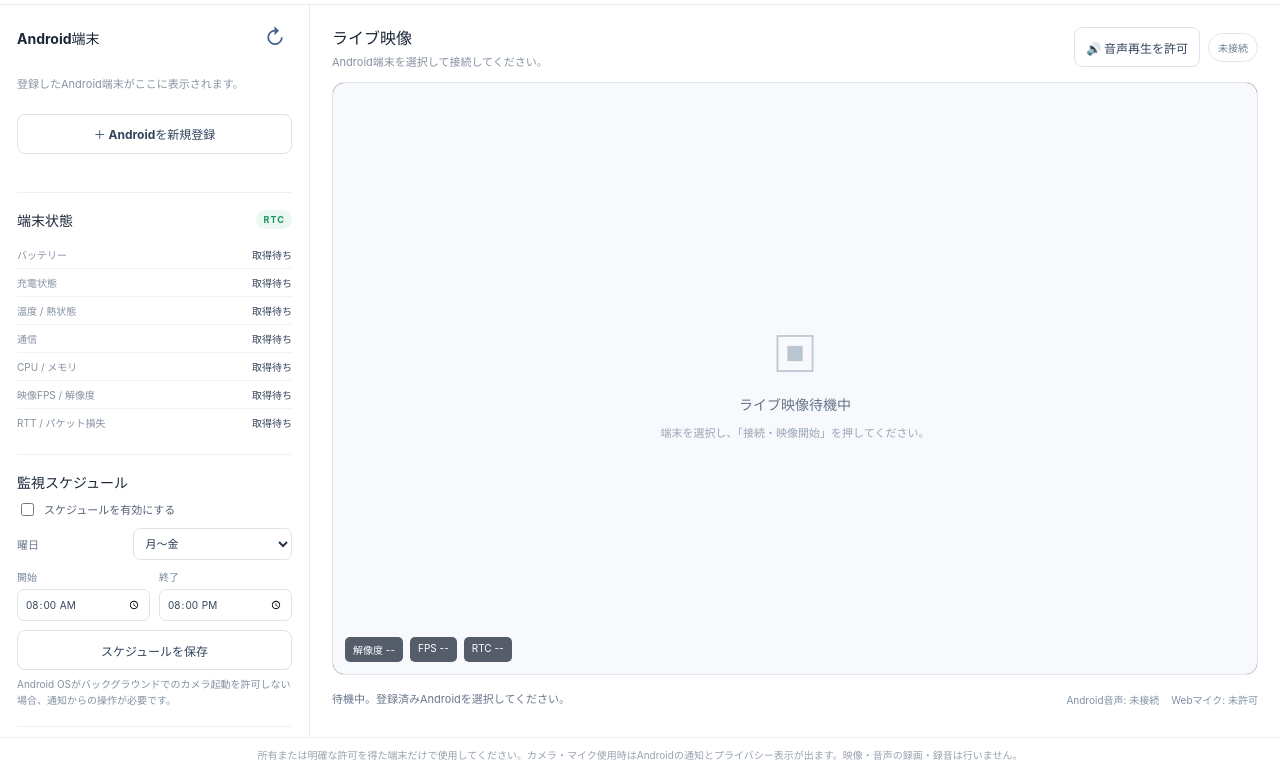
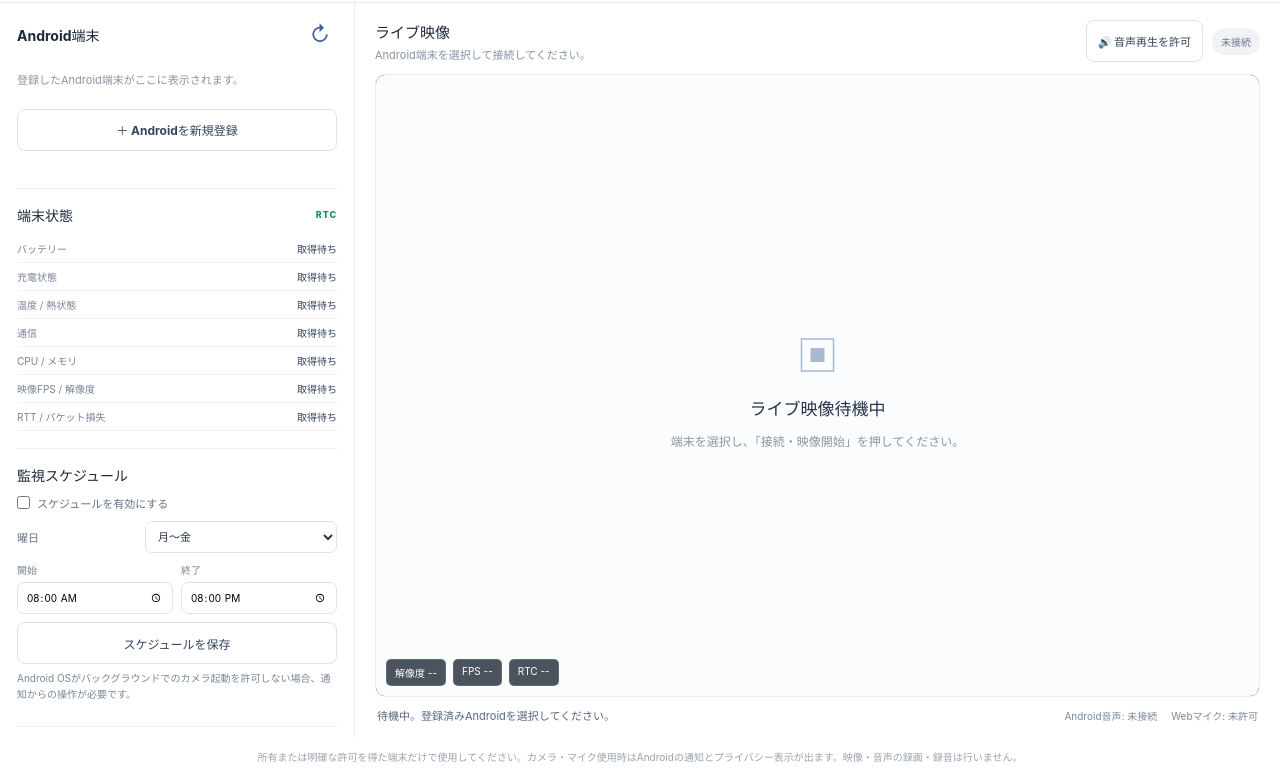
Before and after one commit to a09848281-prog/web-rtc-, a plain HTML site: page web/index.html in a window 1280 px wide. Shown: the part 63-843 px from the top of the page. Drawn offline with Linux system fonts and the light colour scheme.

Commit message:
Build simple white large-screen IP-camera layout

```diff
--- a/web/style.css
+++ b/web/style.css
@@ -1,39 +1,43 @@
-:root{font-family:-apple-system,BlinkMacSystemFont,"Segoe UI","Noto Sans JP",sans-serif;color:#172033;background:#fff;font-synthesis:none;text-rendering:optimizeLegibility}
+:root{font-family:-apple-system,BlinkMacSystemFont,"Segoe UI","Noto Sans JP",sans-serif;color:#182231;background:#fff;font-synthesis:none;text-rendering:optimizeLegibility}
 *{box-sizing:border-box}
-body{margin:0;min-height:100vh;background:#fff}
+html,body{margin:0;min-height:100%;background:#fff}
+body{min-height:100vh}
 button,input,select{font:inherit}
-button{cursor:pointer;min-height:40px}
-button:disabled{opacity:.45;cursor:not-allowed}
-.topbar{height:68px;padding:0 22px;border-bottom:1px solid #e6eaf0;display:flex;align-items:center;justify-content:space-between;background:#fff}
-.brand{display:flex;align-items:center;gap:12px}.brand-mark{font-size:22px;color:#2563eb}.brand h1{font-size:18px;line-height:1.15;margin:0;font-weight:750;letter-spacing:.01em}.brand p{font-size:11px;color:#8490a2;margin:4px 0 0}
-.top-status{display:flex;align-items:center;gap:10px;font-size:12px;color:#526074}.top-status strong{font-weight:650}.status-dot{width:9px;height:9px;border-radius:50%;background:#aab3c0}.status-dot.online{background:#16a36a}.status-dot.error{background:#dc5353}#connectionState{border-left:1px solid #e2e7ee;padding-left:10px;color:#758196}
-.layout{display:grid;grid-template-columns:320px minmax(0,1fr);min-height:calc(100vh - 111px)}
-.sidebar{border-right:1px solid #e6eaf0;background:#fff;padding:16px 17px 28px;overflow:auto;max-height:calc(100vh - 68px)}
-.side-section{padding:0 0 18px;margin-bottom:17px;border-bottom:1px solid #edf0f4}.side-section:last-child{border-bottom:0}
-h2{font-size:14px;font-weight:720;margin:0;color:#1c2738}h3{font-size:13px;margin:0 0 8px;color:#344155}
-.section-heading{display:flex;align-items:center;justify-content:space-between;margin:0 0 11px}.icon-button,.text-button{border:0;background:transparent;color:#42628f;padding:4px 7px;font-size:13px;min-height:28px}.icon-button{font-size:21px}
+button{cursor:pointer;min-height:42px}
+button:disabled{opacity:.42;cursor:not-allowed}
+.topbar{height:66px;padding:0 22px;border-bottom:1px solid #e8ebef;display:flex;align-items:center;justify-content:space-between;background:#fff}
+.brand{display:flex;align-items:center;gap:12px}.brand-mark{font-size:23px;color:#2869d7}.brand h1{font-size:18px;line-height:1.15;margin:0;font-weight:760;letter-spacing:.01em}.brand p{font-size:11px;color:#8490a2;margin:4px 0 0}
+.top-status{display:flex;align-items:center;gap:10px;font-size:12px;color:#526074}.top-status strong{font-weight:650}.status-dot{width:9px;height:9px;border-radius:50%;background:#abb4c1}.status-dot.online{background:#149765}.status-dot.error{background:#d74f4f}#connectionState{border-left:1px solid #e2e7ee;padding-left:10px;color:#758196}
+.layout{display:grid;grid-template-columns:340px minmax(0,1fr);min-height:calc(100vh - 103px)}
+.sidebar{border-right:1px solid #e8ebef;background:#fff;padding:15px 17px 26px;overflow-y:auto;max-height:calc(100vh - 66px)}
+.side-section{padding:0 0 17px;margin-bottom:16px;border-bottom:1px solid #edf0f4}.side-section:last-child{border-bottom:0}
+h2{font-size:14px;font-weight:730;margin:0;color:#1d2939}h3{font-size:13px;margin:0 0 8px;color:#344155}
+.section-heading{display:flex;align-items:center;justify-content:space-between;margin:0 0 10px}.icon-button,.text-button{border:0;background:transparent;color:#42628f;padding:4px 7px;font-size:13px;min-height:28px}.icon-button{font-size:21px}
 .devices{display:grid;gap:8px}.device{border:1px solid #e4e9f0;border-radius:9px;padding:10px 11px;display:flex;align-items:center;justify-content:space-between;gap:8px;background:#fff}.device.selected{border-color:#8fb5f5;background:#f7faff}.device strong{display:block;font-size:12px;font-weight:700}.device small{display:block;color:#8994a4;font-size:10px;margin-top:4px}.device button{border:1px solid #dce3ed;background:#fff;border-radius:7px;padding:6px 9px;color:#34445e;font-size:11px;min-height:32px}
 .empty{color:#8994a4;font-size:11px;line-height:1.6}
-.button{border:1px solid #dce3eb;border-radius:8px;padding:9px 11px;font-size:12px;font-weight:650;background:#fff;color:#26364e;transition:background .15s,border-color .15s}.button:hover:not(:disabled){background:#f5f8fc;border-color:#c6d3e3}.button-primary{background:#2366d1;color:#fff;border-color:#2366d1}.button-primary:hover:not(:disabled){background:#1d56b5}.button-danger{background:#fff7f7;color:#b84242;border-color:#f0d0d0}.button-light{background:#fff;color:#33445d}.full{width:100%;margin-top:9px}
+.button{border:1px solid #dce3eb;border-radius:8px;padding:9px 11px;font-size:12px;font-weight:670;background:#fff;color:#26364e;transition:background .15s,border-color .15s}.button:hover:not(:disabled){background:#f5f8fc;border-color:#c6d3e3}.button-primary{background:#2366d1;color:#fff;border-color:#2366d1}.button-primary:hover:not(:disabled){background:#1d56b5}.button-danger{background:#fff7f7;color:#b84242;border-color:#f0d0d0}.button-light{background:#fff;color:#33445d}.full{width:100%;margin-top:8px}.start-button{min-height:48px}
 .control-grid{display:grid;grid-template-columns:1fr 1fr;gap:7px;margin-top:9px}.control-grid button{font-size:11px;padding:8px 5px}
 .pair-result{margin-top:10px;padding:12px;border-radius:9px;background:#f3f7ff;border:1px solid #d9e5fa;text-align:center}.pair-result span,.pair-result small{display:block;color:#67758a;font-size:10px}.pair-result strong{display:block;font-size:26px;letter-spacing:.22em;color:#1e5dbb;margin:5px 0}.pair-result small{margin-top:3px}
 .message{font-size:11px;line-height:1.5;color:#2563bd;min-height:12px;margin:8px 0 0;overflow-wrap:anywhere}
 .side-divider{height:1px;background:#edf0f4;margin:14px 0}
-.setting-row{display:flex;align-items:center;justify-content:space-between;gap:8px;margin:9px 0}.setting-row label,.advanced label{font-size:11px;color:#68758a}.setting-row select{width:58%;min-width:0;border:1px solid #dde4ed;border-radius:7px;background:#fff;padding:7px 8px;font-size:11px;color:#27364b}
-.mic-row{display:flex;align-items:center;justify-content:space-between;gap:8px;margin:8px 0}.mic-state{font-size:11px;color:#7a8799}.mic-state.allowed{color:#16845a}.ptt-button{width:100%;height:48px;border-radius:9px;border:1px solid #b9cbe4;background:#eff5ff;color:#2157a7;font-weight:750;font-size:14px;touch-action:none;user-select:none}.ptt-button.active{background:#dceaff;border-color:#2c6fd5;color:#174e9e;box-shadow:0 0 0 3px #e6f0ff}
-.small-note{font-size:10px;line-height:1.55;color:#8390a1;margin:7px 0 0}.telemetry{margin:5px 0 0}.telemetry div{display:flex;justify-content:space-between;gap:8px;padding:6px 0;border-bottom:1px solid #f0f2f5}.telemetry div:last-child{border-bottom:0}.telemetry dt{font-size:10px;color:#8490a0}.telemetry dd{font-size:10px;color:#34445a;font-weight:650;margin:0;text-align:right}
-.live-label{font-size:9px;font-weight:750;letter-spacing:.12em;color:#199464;background:#eaf8f1;border-radius:99px;padding:4px 7px}
-.warning{font-size:10px;color:#a34726;background:#fff5ed;border:1px solid #ffe0cb;padding:8px;border-radius:7px;margin:9px 0 0}
-.check-row{display:flex;align-items:center;gap:7px;font-size:11px;color:#536176;margin:8px 0}.check-row input{accent-color:#2868ca}
-.time-row{display:flex;gap:9px}.time-row label{flex:1;font-size:10px;color:#748196}.time-row input{display:block;width:100%;margin-top:5px;border:1px solid #dde4ed;border-radius:7px;padding:7px;background:white;color:#33445a}
-.advanced summary{font-size:12px;font-weight:700;color:#526176;cursor:pointer}.advanced input{width:100%;border:1px solid #dce3ed;border-radius:7px;padding:8px;font-size:10px;margin-top:6px}
-.viewer{min-width:0;padding:20px 22px 13px;display:flex;flex-direction:column;max-height:calc(100vh - 68px)}.viewer-heading{display:flex;align-items:center;justify-content:space-between;gap:14px;margin-bottom:13px}.viewer-heading h2{font-size:16px}.viewer-heading p{margin:4px 0 0;font-size:11px;color:#8792a2}.viewer-actions{display:flex;align-items:center;gap:8px;flex-wrap:wrap}.media-badge{white-space:nowrap;border:1px solid #e0e6ef;padding:6px 9px;border-radius:99px;color:#6f7e92;font-size:10px;background:#fff}
-.video-frame{position:relative;flex:1;min-height:280px;max-height:calc(100vh - 205px);overflow:hidden;border:1px solid #e0e5ec;border-radius:12px;background:#f6f8fb;display:flex;align-items:center;justify-content:center}
-#remoteVideo{display:block;width:100%;height:100%;max-height:calc(100vh - 205px);object-fit:contain;background:#0c1118}
-.video-placeholder{position:absolute;inset:0;display:flex;flex-direction:column;align-items:center;justify-content:center;gap:10px;background:#f7f9fc;color:#9aa5b5;pointer-events:none}.video-placeholder[hidden]{display:none}.camera-icon{font-size:46px;color:#bac5d2}.video-placeholder strong{font-size:14px;color:#65748a}.video-placeholder span{font-size:11px}
-.video-overlay{position:absolute;left:12px;bottom:12px;display:flex;gap:7px;pointer-events:none}.video-overlay span,.stale-badge{font-size:10px;color:#fff;background:#172033b8;padding:5px 8px;border-radius:5px}.stale-badge{position:absolute;top:12px;left:12px;background:#a33d3d}
-.viewer-footer{min-height:49px;display:flex;align-items:center;justify-content:space-between;gap:12px}.viewer-footer p{font-size:11px;color:#68768b;line-height:1.5;margin:8px 0}.audio-status{display:flex;gap:12px;justify-content:flex-end;flex-wrap:wrap;font-size:10px;color:#8090a3}
-footer{border-top:1px solid #edf0f4;padding:10px 16px;text-align:center;color:#98a2b0;font-size:10px;line-height:1.5}
-@media(orientation:landscape) and (min-width:900px){.layout{grid-template-columns:310px minmax(0,1fr)}.sidebar{max-height:calc(100vh - 68px)}.viewer{height:calc(100vh - 68px)}}
-@media(max-width:850px){.layout{grid-template-columns:280px minmax(0,1fr)}.sidebar{padding:14px}.viewer{padding:14px}.video-frame{min-height:240px}}
-@media(max-width:640px){.topbar{height:58px;padding:0 13px}.top-status{gap:6px;font-size:10px}.top-status #connectionState{display:none}.layout{display:flex;flex-direction:column}.sidebar{order:2;max-height:none;border-right:0;border-top:1px solid #e6eaf0}.viewer{order:1;max-height:none;height:auto;padding:12px;min-height:340px}.video-frame{min-height:240px;max-height:55vh}.viewer-heading{margin-bottom:8px}.viewer-footer{align-items:flex-start;flex-direction:column;gap:2px}.audio-status{justify-content:flex-start}.sidebar{display:block}.side-section{margin-bottom:13px;padding-bottom:13px}}
+.setting-row{display:flex;align-items:center;justify-content:space-between;gap:8px;margin:9px 0}.setting-row label,.advanced label{font-size:11px;color:#68758a}.setting-row select{width:60%;min-width:0;border:1px solid #dde4ed;border-radius:7px;background:#fff;padding:7px 8px;font-size:11px;color:#27364b}
+.mic-row{display:flex;align-items:center;justify-content:space-between;gap:8px;margin:8px 0}.mic-state{font-size:11px;color:#7a8799}.mic-state.allowed{color:#16845a}
+.ptt-button{width:100%;height:52px;border-radius:9px;border:1px solid #b9cbe4;background:#eff5ff;color:#2157a7;font-weight:780;font-size:14px;touch-action:none;user-select:none;-webkit-user-select:none}.ptt-button.active{background:#dceaff;border-color:#2c6fd5;color:#164da0}
+.small-note{font-size:10px;color:#7a8799;line-height:1.55;margin:7px 0}.telemetry{margin:10px 0 0}.telemetry div{display:flex;justify-content:space-between;gap:10px;padding:6px 0;border-bottom:1px solid #f0f2f5}.telemetry dt{font-size:10px;color:#788497}.telemetry dd{font-size:10px;color:#34445d;margin:0;text-align:right;font-weight:650}
+.live-label{font-size:9px;letter-spacing:.1em;color:#178d5c;font-weight:800}.warning{font-size:11px;color:#ad5c13;background:#fff8ed;border:1px solid #f4dfc0;padding:9px;border-radius:7px;line-height:1.5}
+.check-row{display:flex;align-items:center;gap:7px;font-size:11px;color:#657186;margin:10px 0}.check-row input{margin:0}.time-row{display:grid;grid-template-columns:1fr 1fr;gap:8px}.time-row label{font-size:10px;color:#788497}.time-row input{width:100%;margin-top:5px;border:1px solid #dde4ed;border-radius:7px;padding:7px 8px}
+.advanced summary{font-size:11px;color:#59677d;cursor:pointer}.advanced input{width:100%;border:1px solid #dde4ed;border-radius:7px;padding:8px;margin-top:7px;font-size:11px}
+.viewer{min-width:0;display:flex;flex-direction:column;padding:17px 18px 14px;background:#fff}
+.viewer-heading{display:flex;justify-content:space-between;align-items:center;gap:12px;margin:0 0 12px}.viewer-heading h2{font-size:15px}.viewer-heading p{margin:4px 0 0;font-size:11px;color:#8792a3}.viewer-actions{display:flex;align-items:center;gap:9px}.viewer-actions .button{font-size:11px;white-space:nowrap}
+.media-badge{font-size:10px;padding:6px 9px;border-radius:30px;background:#f0f2f5;color:#69778b;white-space:nowrap}
+.video-frame{position:relative;flex:1;min-height:360px;max-height:calc(100vh - 160px);height:calc(100vh - 165px);border:1px solid #e9edf2;border-radius:10px;background:#111923;overflow:hidden;display:flex;align-items:center;justify-content:center}
+#remoteVideo{display:block;width:100%;height:100%;object-fit:contain;background:#111923}
+.video-placeholder{position:absolute;inset:0;display:flex;flex-direction:column;align-items:center;justify-content:center;gap:12px;background:#fbfcfd;color:#4b596d;text-align:center;padding:18px}.video-placeholder[hidden]{display:none}.video-placeholder strong{font-size:17px;color:#263449}.video-placeholder span{font-size:12px;color:#8a95a5}.camera-icon{font-size:42px;color:#a9b9d0}
+.video-overlay{position:absolute;bottom:10px;left:10px;right:10px;display:flex;gap:7px;pointer-events:none}.video-overlay span{font-size:10px;color:#fff;background:#0c1726bb;border:1px solid #ffffff22;padding:5px 8px;border-radius:5px}
+.stale-badge{position:absolute;top:12px;left:50%;transform:translateX(-50%);background:#a33535;color:#fff;padding:8px 13px;border-radius:6px;font-size:11px;font-weight:700;z-index:3}.stale-badge[hidden]{display:none}
+.viewer-footer{padding:10px 2px 0;display:flex;flex-wrap:wrap;align-items:center;justify-content:space-between;gap:8px}.viewer-footer p{font-size:11px;color:#58677d;margin:0}.audio-status{display:flex;gap:14px;flex-wrap:wrap}.audio-status span{font-size:10px;color:#7c899a}
+footer{text-align:center;color:#9aa3af;font-size:10px;padding:12px 8px 16px}
+@media(min-width:1100px){.layout{grid-template-columns:355px minmax(0,1fr)}.viewer{padding:17px 20px 14px}.video-frame{min-height:480px}}
+@media(max-width:800px){.layout{grid-template-columns:285px minmax(0,1fr)}.sidebar{padding:13px 12px}.viewer{padding:13px}.video-frame{min-height:310px;height:calc(100vh - 155px)}}
+@media(max-width:640px){.topbar{height:58px;padding:0 12px}.brand h1{font-size:15px}.brand p{font-size:9px}.top-status{gap:6px;font-size:10px}.layout{display:flex;flex-direction:column}.sidebar{max-height:none;overflow:visible;border-right:0;border-bottom:1px solid #e8ebef}.viewer{min-height:55vh}.video-frame{height:54vh;min-height:260px;max-height:none}.viewer-heading h2{font-size:13px}.viewer-actions .button{padding:7px;font-size:10px}footer{font-size:9px}}
+@media(orientation:landscape) and (max-height:520px) and (min-width:641px){.topbar{height:52px}.layout{min-height:calc(100vh - 80px)}.sidebar{max-height:calc(100vh - 52px)}.viewer{padding:10px 14px}.viewer-heading{margin-bottom:7px}.video-frame{height:calc(100vh - 120px);min-height:220px}.viewer-footer{padding-top:6px}footer{padding:5px}}
```
